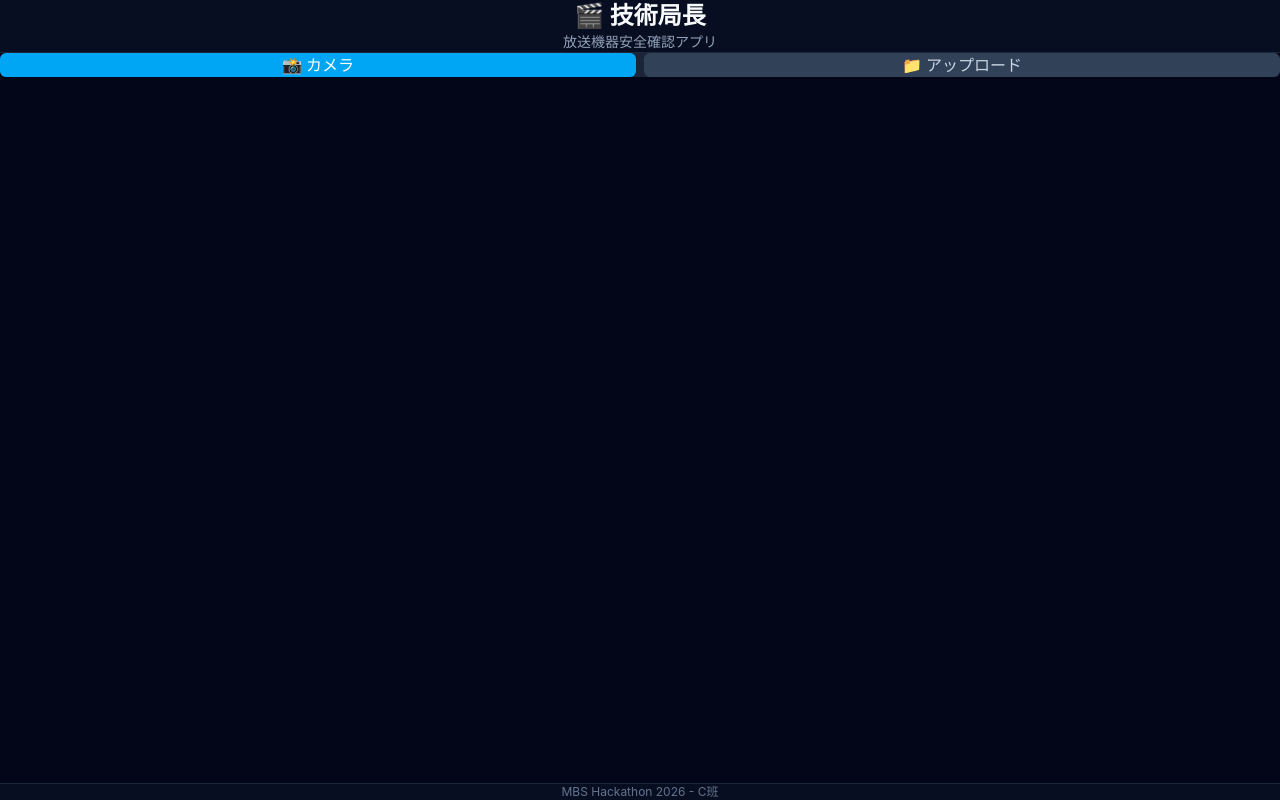
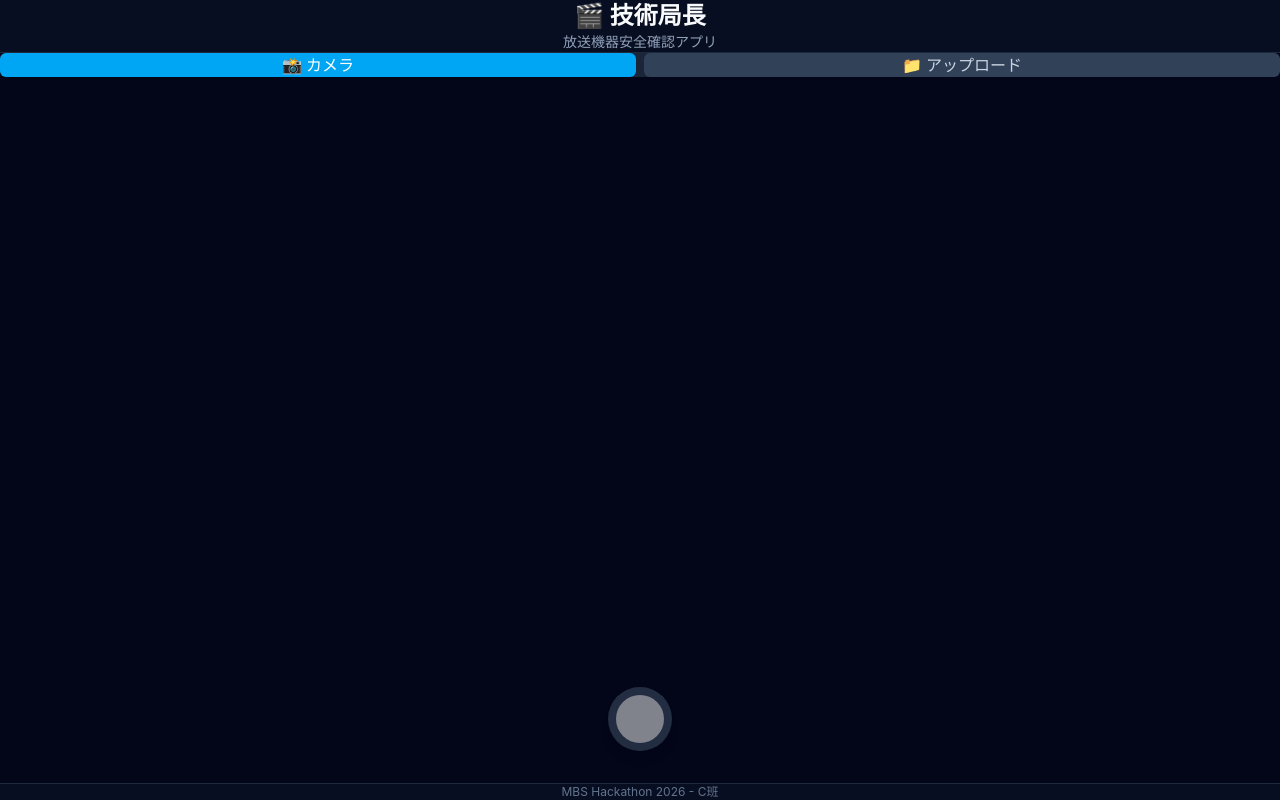
Before and after one commit to Fumiyaishibashi/gijutsu-kyokuchou, a Next.js app: page / in a window 1280 px wide. Both pictures are taken after a click on the button "📸 カメラ". Built offline with nearby package versions, Linux system fonts and the light colour scheme; no server answers.

Commit message:
カメラモードで撮影ボタンが常に表示されるように修正

```diff
--- a/app/components/CameraCapture.tsx
+++ b/app/components/CameraCapture.tsx
@@ -15,17 +15,23 @@ interface CameraCaptureProps {
 export default function CameraCapture({ onCapture, onError }: CameraCaptureProps) {
   const webcamRef = useRef<Webcam>(null);
   const [hasPermission, setHasPermission] = useState<boolean | null>(null);
+  const [isReady, setIsReady] = useState(false);
 
   // カメラ権限エラーハンドリング
   const handleUserMediaError = useCallback((error: string | DOMException) => {
     console.error('カメラアクセスエラー:', error);
     setHasPermission(false);
+    setIsReady(false);
     onError(new Error('カメラへのアクセスが拒否されました。設定からカメラ権限を許可してください'));
   }, [onError]);
 
   // カメラ権限取得成功
   const handleUserMedia = useCallback(() => {
     setHasPermission(true);
+    // カメラストリームが開始されたら少し待ってから準備完了とする
+    setTimeout(() => {
+      setIsReady(true);
+    }, 500);
   }, []);
 
   // 写真撮影
@@ -79,10 +85,15 @@ export default function CameraCapture({ onCapture, onError }: CameraCaptureProps
         className="w-full h-full object-contain"
       />
 
-      {hasPermission && (
+      {hasPermission !== false && (
         <button
           onClick={capture}
-          className="absolute bottom-8 left-1/2 transform -translate-x-1/2 w-16 h-16 bg-sky-500 hover:bg-sky-600 rounded-full shadow-lg transition-all hover:scale-110 active:scale-95 flex items-center justify-center"
+          disabled={!isReady}
+          className={`absolute bottom-8 left-1/2 transform -translate-x-1/2 w-16 h-16 rounded-full shadow-lg transition-all flex items-center justify-center ${
+            isReady
+              ? 'bg-sky-500 hover:bg-sky-600 hover:scale-110 active:scale-95 cursor-pointer'
+              : 'bg-slate-600 cursor-not-allowed opacity-50'
+          }`}
         >
           <div className="w-12 h-12 bg-white rounded-full"></div>
         </button>
```
